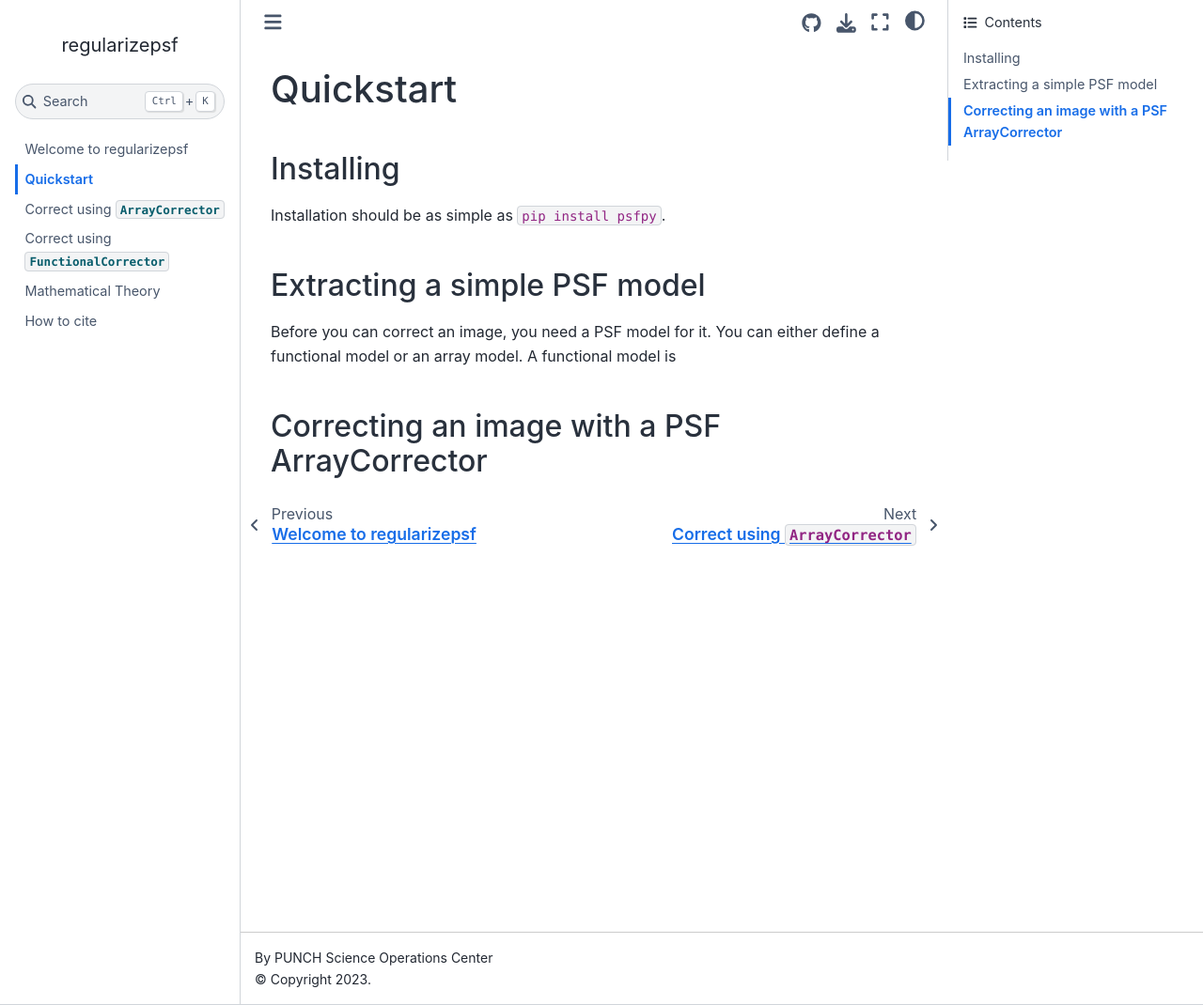
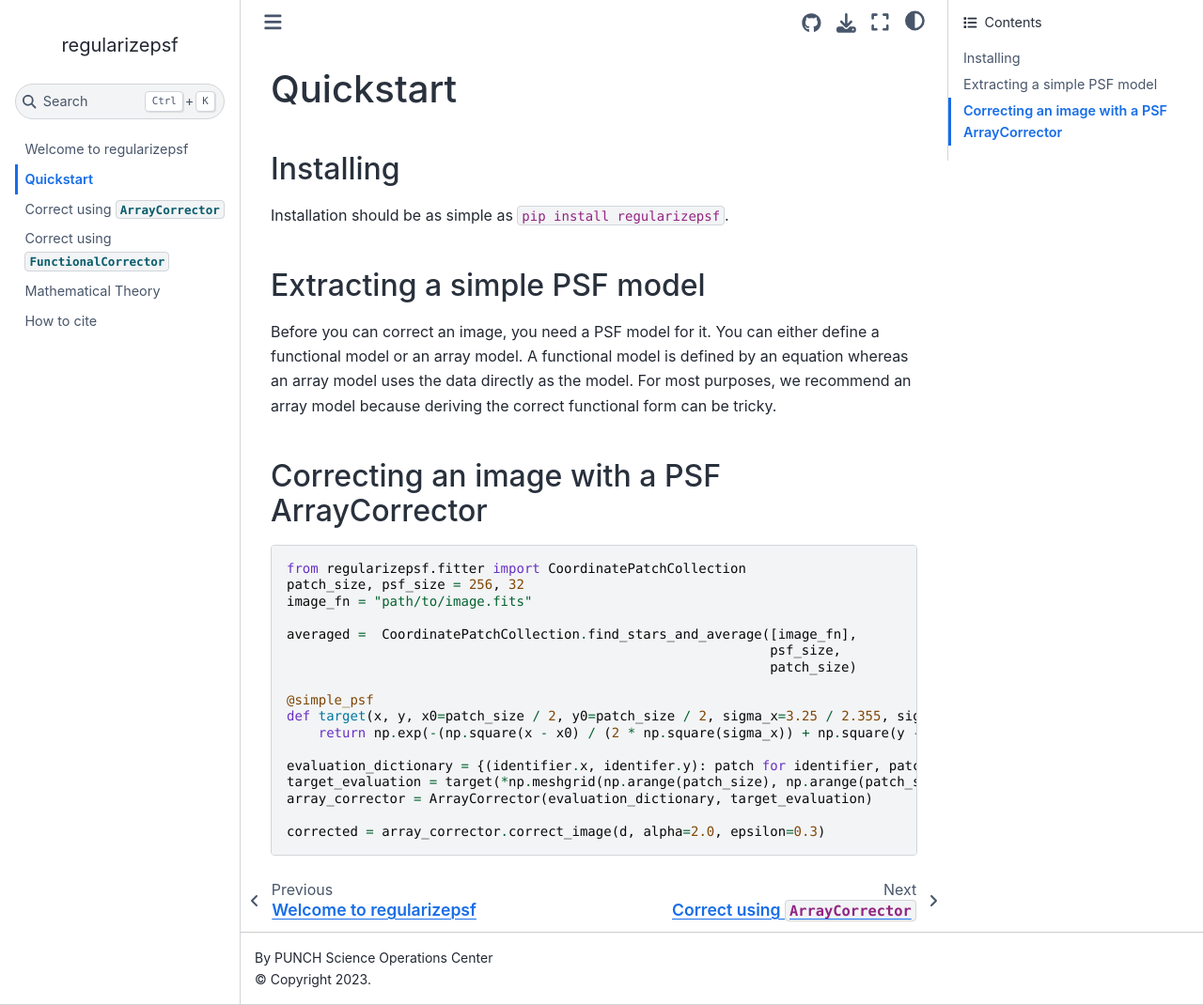
Before and after one commit to punch-mission/regularizepsf, a Jupyter Book: the page built from docs/quickstart.md, in a window 1280 px wide and 1070 px high. Shown: the whole window at 94% size. Built offline with Jupyter Book 1.0.4 settings and Sphinx 7.4.7 and the Sphinx Book theme 1.1.4, drawn with Linux system fonts in a browser that asks for light colours.

Commit message:
added an example to quickstart.md

````diff
--- a/docs/quickstart.md
+++ b/docs/quickstart.md
@@ -1,12 +1,34 @@
 # Quickstart
 
 ## Installing
-Installation should be as simple as `pip install psfpy`.
+Installation should be as simple as `pip install regularizepsf`.
 
 ## Extracting a simple PSF model
 Before you can correct an image, you need a PSF model for it.
 You can either define a functional model or an array model. A functional
-model is
+model is defined by an equation whereas an array model uses the data directly as the model.
+For most purposes, we recommend an array model because deriving the correct functional form
+can be tricky.
 
 
 ## Correcting an image with a PSF ArrayCorrector
+
+```py
+from regularizepsf.fitter import CoordinatePatchCollection
+patch_size, psf_size = 256, 32
+image_fn = "path/to/image.fits"
+
+averaged =  CoordinatePatchCollection.find_stars_and_average([image_fn],
+                                                             psf_size,
+                                                             patch_size)
+
+@simple_psf
+def target(x, y, x0=patch_size / 2, y0=patch_size / 2, sigma_x=3.25 / 2.355, sigma_y=3.25 / 2.355):
+    return np.exp(-(np.square(x - x0) / (2 * np.square(sigma_x)) + np.square(y - y0) / (2 * np.square(sigma_y))))
+
+evaluation_dictionary = {(identifier.x, identifer.y): patch for identifier, patch in averaged.items()}
+target_evaluation = target(*np.meshgrid(np.arange(patch_size), np.arange(patch_size)))
+array_corrector = ArrayCorrector(evaluation_dictionary, target_evaluation)
+
+corrected = array_corrector.correct_image(d, alpha=2.0, epsilon=0.3)
+```
````
